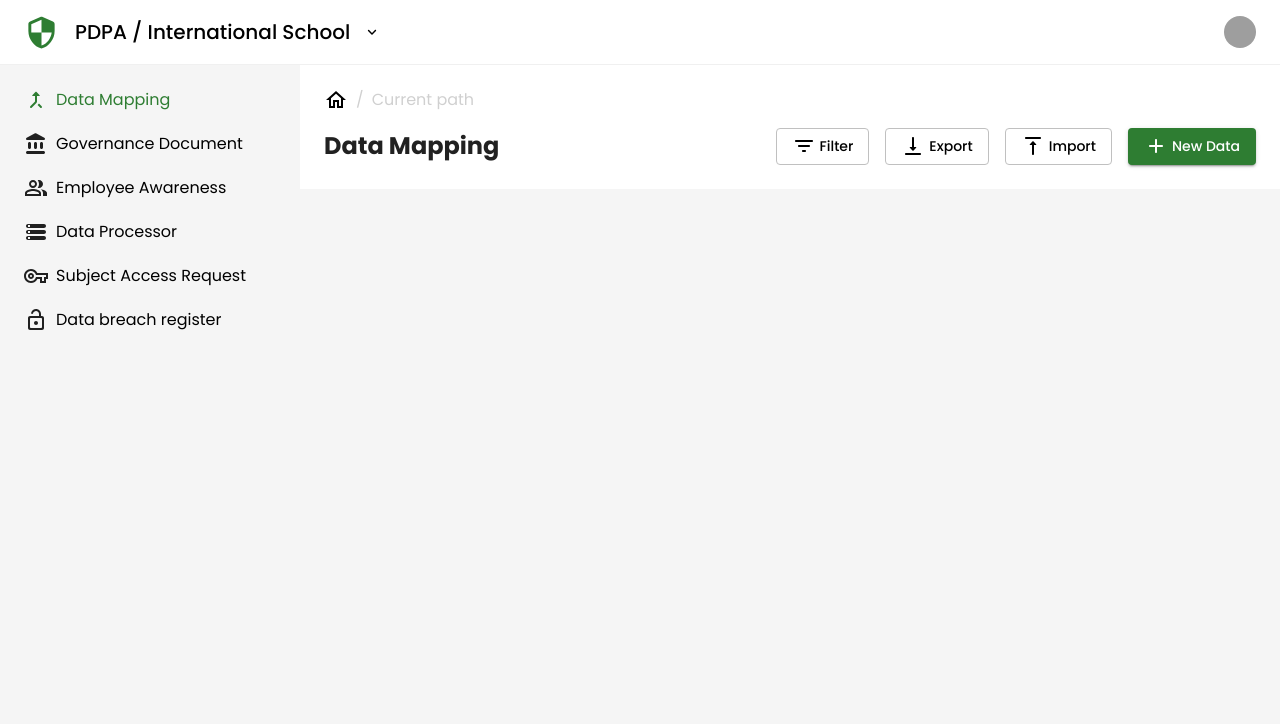
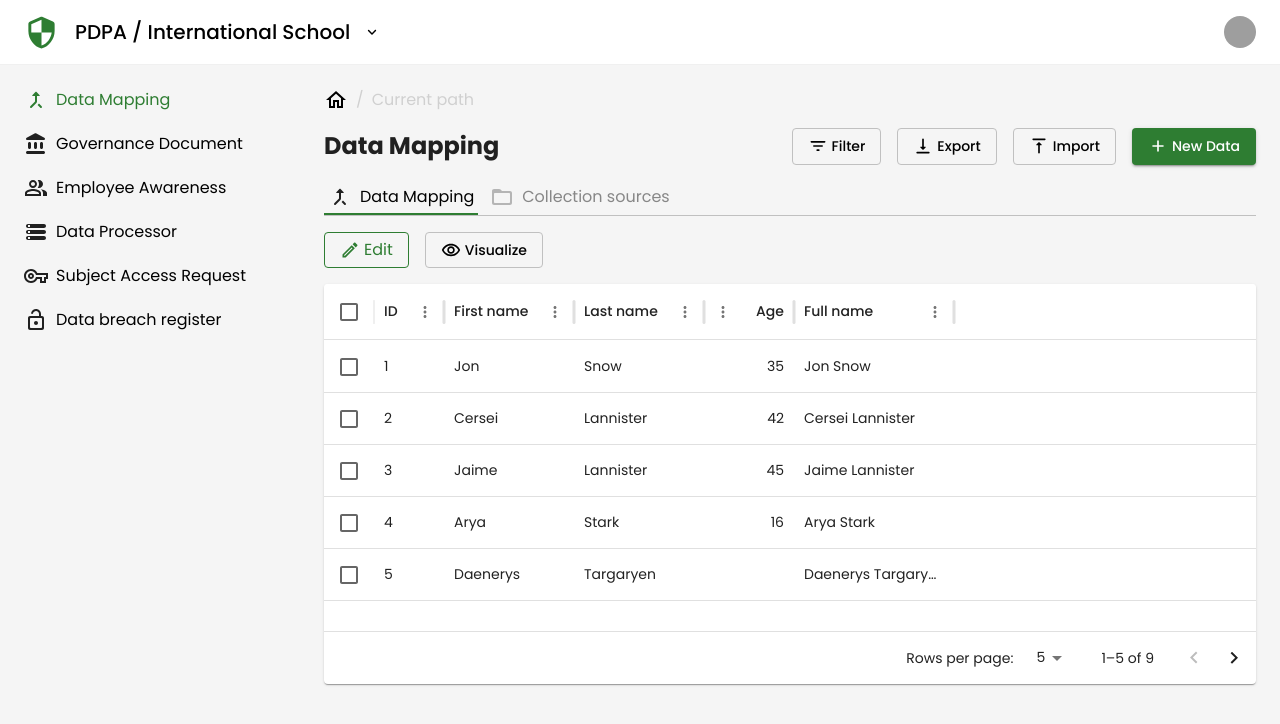
Before and after one commit to khetkoong/criclabs-challenge, a Next.js app: page / in a window 1280 px wide. Shown: the top 724 px of the page. Built offline with nearby package versions, Linux system fonts and the light colour scheme; grey boxes are pictures that could not be loaded.

Commit message:
feat: add example table

```diff
--- a/app/components/Button.tsx
+++ b/app/components/Button.tsx
@@ -1,17 +1,22 @@
 import { Button, ButtonProps } from '@mui/material'
 import React from 'react'
 
-const MyButton = (props: ButtonProps) => {
+interface MyButtonType extends ButtonProps {
+  isGreen?: boolean
+}
+
+export default function MyButton(props: MyButtonType) {
   return (
     <Button
       {...props}
-      sx={{
-        textTransform: 'none'
-      }}
+      sx={(theme) => ({
+        textTransform: 'none',
+        ...props?.isGreen && {
+          border: `1px solid ${theme.palette.success.main}`
+        }
+      })}
     >
       {props.children}
     </Button>
   )
 }
-
-export default MyButton
--- /dev/null
+++ b/app/components/DataTable.tsx
@@ -0,0 +1,52 @@
+import * as React from 'react'
+import { DataGrid, GridColDef } from '@mui/x-data-grid'
+import Paper from '@mui/material/Paper'
+
+const columns: GridColDef[] = [
+  { field: 'id', headerName: 'ID', width: 70 },
+  { field: 'firstName', headerName: 'First name', width: 130 },
+  { field: 'lastName', headerName: 'Last name', width: 130 },
+  {
+    field: 'age',
+    headerName: 'Age',
+    type: 'number',
+    width: 90,
+  },
+  {
+    field: 'fullName',
+    headerName: 'Full name',
+    description: 'This column has a value getter and is not sortable.',
+    sortable: false,
+    width: 160,
+    valueGetter: (value, row) => `${row.firstName || ''} ${row.lastName || ''}`,
+  },
+]
+
+const rows = [
+  { id: 1, lastName: 'Snow', firstName: 'Jon', age: 35 },
+  { id: 2, lastName: 'Lannister', firstName: 'Cersei', age: 42 },
+  { id: 3, lastName: 'Lannister', firstName: 'Jaime', age: 45 },
+  { id: 4, lastName: 'Stark', firstName: 'Arya', age: 16 },
+  { id: 5, lastName: 'Targaryen', firstName: 'Daenerys', age: null },
+  { id: 6, lastName: 'Melisandre', firstName: null, age: 150 },
+  { id: 7, lastName: 'Clifford', firstName: 'Ferrara', age: 44 },
+  { id: 8, lastName: 'Frances', firstName: 'Rossini', age: 36 },
+  { id: 9, lastName: 'Roxie', firstName: 'Harvey', age: 65 },
+]
+
+const paginationModel = { page: 0, pageSize: 5 }
+
+export default function DataTable() {
+  return (
+    <Paper sx={{ height: 400, width: '100%' }}>
+      <DataGrid
+        rows={rows}
+        columns={columns}
+        initialState={{ pagination: { paginationModel } }}
+        pageSizeOptions={[5, 10]}
+        checkboxSelection
+        sx={{ border: 0 }}
+      />
+    </Paper>
+  )
+}
--- a/app/components/Drawer.tsx
+++ b/app/components/Drawer.tsx
@@ -113,7 +113,7 @@ export default function DrawerWrapper(props: DrawerWrapperProps) {
           </Box>
         </Box>
       </Drawer >
-      <Box component="main" sx={{ flexGrow: 1, p: 3 }}>
+      <Box component="main" sx={{ flexGrow: 1, p: 3, backgroundColor: '#f5f5f5' }}>
         <Toolbar />
         {children}
       </Box>
--- /dev/null
+++ b/app/components/ToggleButton.tsx
@@ -0,0 +1,89 @@
+import FormatAlignLeftIcon from '@mui/icons-material/FormatAlignLeft'
+import FormatAlignCenterIcon from '@mui/icons-material/FormatAlignCenter'
+import FormatAlignRightIcon from '@mui/icons-material/FormatAlignRight'
+import LaptopIcon from '@mui/icons-material/Laptop'
+import TvIcon from '@mui/icons-material/Tv'
+import PhoneAndroidIcon from '@mui/icons-material/PhoneAndroid'
+import Stack from '@mui/material/Stack'
+import ToggleButton, { ToggleButtonTypeMap } from '@mui/material/ToggleButton'
+import ToggleButtonGroup from '@mui/material/ToggleButtonGroup'
+import { ReactNode, useState } from 'react'
+import { Box, Button, CardActionArea, Typography } from '@mui/material'
+import MergeTypeRoundedIcon from '@mui/icons-material/MergeTypeRounded'
+import FolderOpenRoundedIcon from '@mui/icons-material/FolderOpenRounded'
+
+export default function MyButtonToggle() {
+  const [selected, setSelected] = useState('dataMapping')
+  // const [alignment, setAlignment] = useState('left')
+  // const [devices, setDevices] = useState(() => ['phone'])
+
+  // const handleAlignment = (
+  //   event: React.MouseEvent<HTMLElement>,
+  //   newAlignment: string | null,
+  // ) => {
+  //   if (newAlignment !== null) {
+  //     setAlignment(newAlignment)
+  //   }
+  // }
+
+  // const handleDevices = (
+  //   event: React.MouseEvent<HTMLElement>,
+  //   newDevices: string[],
+  // ) => {
+  //   if (newDevices.length) {
+  //     setDevices(newDevices)
+  //   }
+  // }
+
+  const buttonStyle = {
+    width: 'fit-content',
+    padding: 0.5,
+  }
+
+  console.log('selected: ', selected)
+
+  return (
+    <Stack direction="row" spacing={1} sx={{ borderBottom: '1px solid #C0C0C0' }}>
+      <CardActionArea sx={{
+        ...buttonStyle,
+        ...(selected === 'dataMapping' ? {
+          borderBottom: '2px solid #2e7d32'
+        } : {
+          paddingTop: '2px'
+        })
+      }}
+        onClick={() => setSelected('dataMapping')}>
+        <Stack direction="row" spacing={1}>
+          <MergeTypeRoundedIcon
+            {...(selected !== 'dataMapping') && ({
+              color: 'disabled'
+            })}
+          />
+          <Typography color={selected === 'dataMapping' ? 'black' : '#878787'}>
+            Data Mapping
+          </Typography>
+        </Stack>
+      </CardActionArea>
+      <CardActionArea sx={{
+        ...buttonStyle,
+        ...(selected === 'connectionSources' ? {
+          borderBottom: '2px solid #2e7d32'
+        } : {
+          paddingTop: '2px'
+        })
+      }}
+        onClick={() => setSelected('connectionSources')}>
+        <Stack direction="row" spacing={1}>
+          <FolderOpenRoundedIcon
+            {...(selected !== 'connectionSources') && ({
+              color: 'disabled'
+            })}
+          />
+          <Typography color={selected === 'connectionSources' ? 'black' : '#878787'}>
+            Collection sources
+          </Typography>
+        </Stack>
+      </CardActionArea>
+    </Stack>
+  )
+}
--- a/app/page.tsx
+++ b/app/page.tsx
@@ -4,12 +4,16 @@
 import DrawerWrapper from './components/Drawer'
 import IconBreadcrumbs from './components/Breadcrumbs'
 // import { createClient } from './utils/supabase/client'
-import { Box, Button, Typography } from '@mui/material'
+import { Box, Button, Stack, Typography } from '@mui/material'
 import MyButton from './components/Button'
 import FilterListRoundedIcon from '@mui/icons-material/FilterListRounded'
 import VerticalAlignBottomRoundedIcon from '@mui/icons-material/VerticalAlignBottomRounded'
 import VerticalAlignTopRoundedIcon from '@mui/icons-material/VerticalAlignTopRounded'
 import AddRoundedIcon from '@mui/icons-material/AddRounded'
+import MyButtonToggle from './components/ToggleButton'
+import EditOutlinedIcon from '@mui/icons-material/EditOutlined'
+import RemoveRedEyeOutlinedIcon from '@mui/icons-material/RemoveRedEyeOutlined'
+import DataTable from './components/DataTable'
 
 export default function Page() {
   // const [departments, setDepartments] = useState([{ id: '', name: '' }])
@@ -31,26 +35,45 @@ export default function Page() {
         <Typography variant="h5" fontWeight="bold">
           Data Mapping
         </Typography>
-        <Box display="flex" gap={2}>
+        <Stack direction="row" spacing={2}>
           <MyButton variant="outlined">
-            <FilterListRoundedIcon sx={{ mr: 0.5 }} />
+            <FilterListRoundedIcon fontSize="small" sx={{ mr: 0.5 }} />
             Filter
           </MyButton>
           <MyButton variant="outlined">
-            <VerticalAlignBottomRoundedIcon sx={{ mr: 0.5 }} />
+            <VerticalAlignBottomRoundedIcon fontSize="small" sx={{ mr: 0.5 }} />
             Export
           </MyButton>
           <MyButton variant="outlined">
-            <VerticalAlignTopRoundedIcon sx={{ mr: 0.5 }} />
+            <VerticalAlignTopRoundedIcon fontSize="small" sx={{ mr: 0.5 }} />
             Import
           </MyButton>
           <MyButton variant="contained" color="success">
-            <AddRoundedIcon sx={{ mr: 0.5 }} />
+            <AddRoundedIcon fontSize="small" sx={{ mr: 0.5 }} />
             New Data
           </MyButton>
-        </Box>
+        </Stack>
       </Box>
-
+      <Box mt={2}>
+        <MyButtonToggle />
+      </Box>
+      <Box mt={2}>
+        <Stack direction="row" spacing={2}>
+          <MyButton variant="outlined" isGreen>
+            <EditOutlinedIcon fontSize="small" color="success" sx={{ mr: 0.5 }} />
+            <Typography color="success">
+              Edit
+            </Typography>
+          </MyButton>
+          <MyButton variant="outlined">
+            <RemoveRedEyeOutlinedIcon fontSize="small" sx={{ mr: 0.5 }} />
+            Visualize
+          </MyButton>
+        </Stack>
+      </Box>
+      <Box mt={2}>
+        <DataTable />
+      </Box>
       {/* {departments.map((d) => (
         <Box key={d?.id}>
           <Typography>
--- /dev/null
+++ b/babel.config.js
@@ -0,0 +1,8 @@
+module.exports = {
+  presets: ["next/babel"],
+  plugins: [
+    ["@locator/babel-jsx/dist", {
+      env: "development",
+    }]
+  ]
+}
--- a/next.config.mjs
+++ b/next.config.mjs
@@ -1,4 +1,4 @@
 /** @type {import('next').NextConfig} */
-const nextConfig = {};
+const nextConfig = {}
 
-export default nextConfig;
+export default nextConfig
--- a/package.json
+++ b/package.json
@@ -13,6 +13,7 @@
     "@emotion/styled": "^11.13.0",
     "@mui/icons-material": "^6.1.1",
     "@mui/material": "^6.1.1",
+    "@mui/x-data-grid": "^7.17.0",
     "@supabase/ssr": "^0.5.1",
     "@supabase/supabase-js": "^2.45.4",
     "next": "14.2.12",
@@ -20,6 +21,7 @@
     "react-dom": "^18"
   },
   "devDependencies": {
+    "@locator/babel-jsx": "^0.4.4",
     "@types/node": "^20",
     "@types/react": "^18",
     "@types/react-dom": "^18",
```
Also changed, not shown: 1 other file (tests, documents, lock files or other folders).
